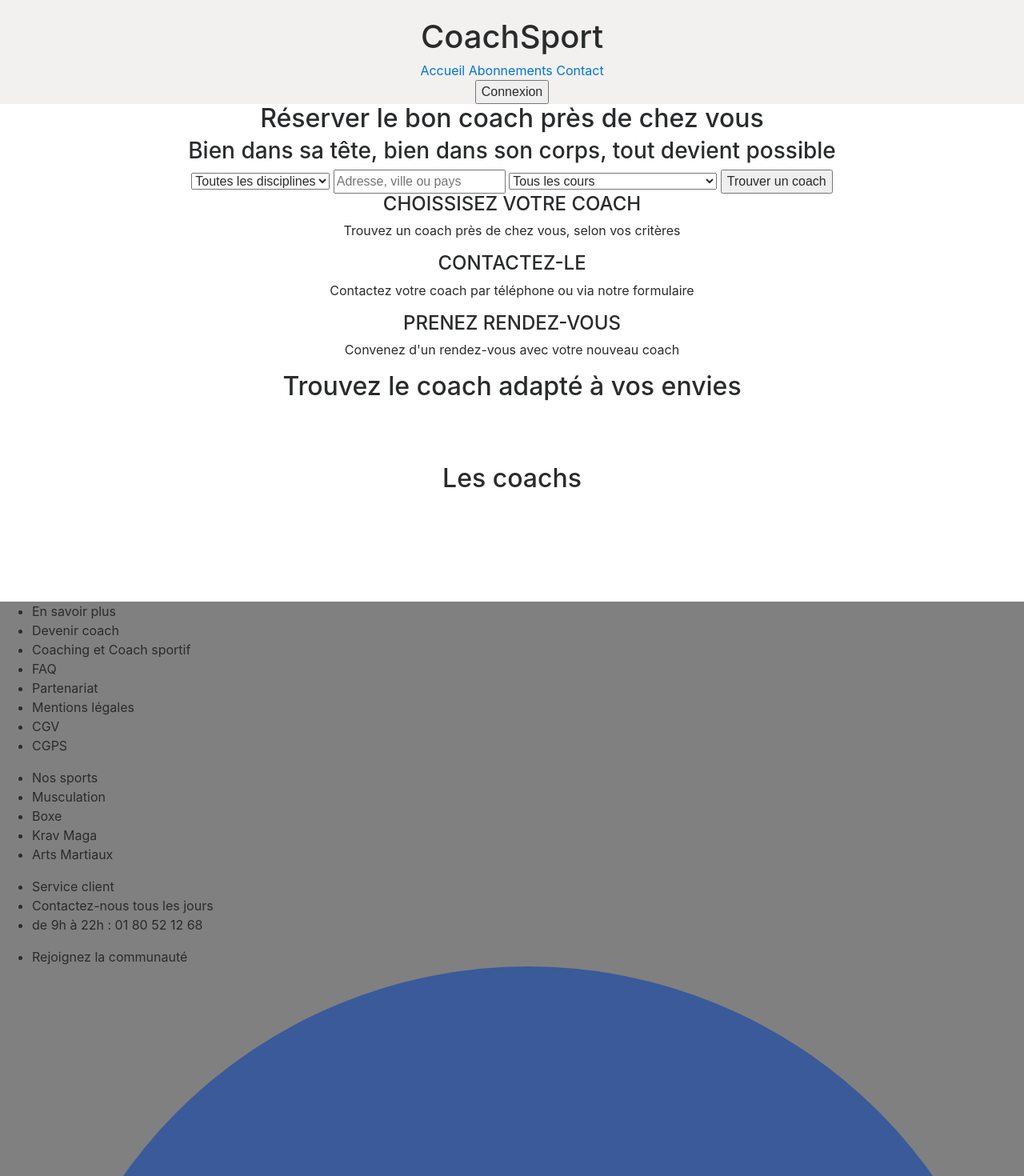
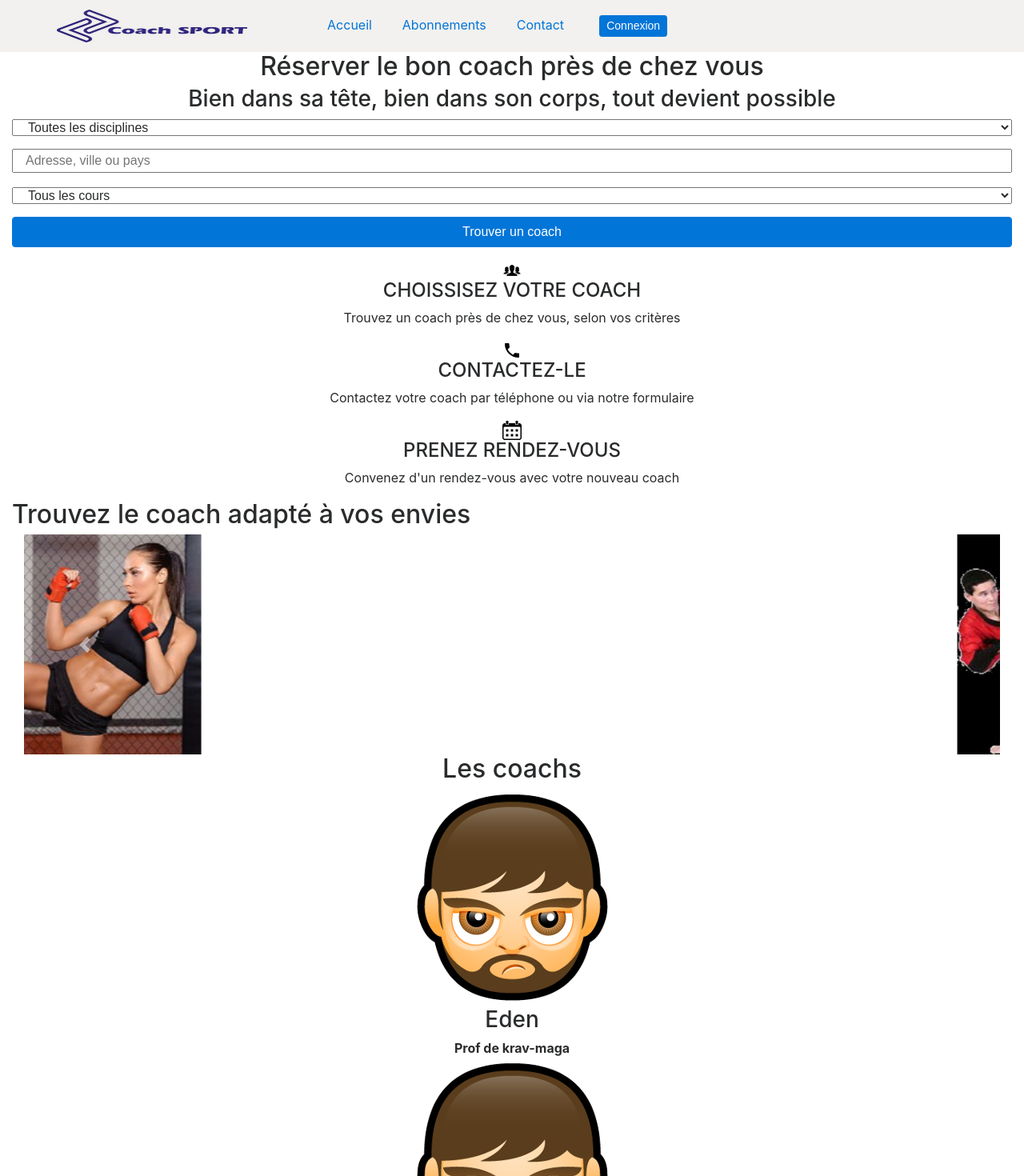
Before and after one commit to cyrilforrez/CoachSport, a plain HTML site: page index.html in a window 1280 px wide. Shown: the top 1470 px of the page at 80% size. Drawn offline with nearby package versions, Linux system fonts and the light colour scheme.

Commit message:
modif header, complete main and modif footer

```diff
--- a/index.html
+++ b/index.html
@@ -9,32 +9,41 @@
         <link rel="stylesheet" href="css/normalize.css">
         <link rel="stylesheet" href="css/main.css">
         <link rel="stylesheet" href="css/bootstrap.css">
-        <link rel="stylesheet" href="css/bootstrap-theme.min.css">
-        <link rel="stylesheet" href="js/jquery-3.2.1.min.js">
-        <link rel="stylesheet" href="js/bootstrap.min.js">
+        <link rel="stylesheet" href="css/bootstrap-theme.css">
+        <link rel="stylesheet" href="js/jquery-3.2.1.js">
+        <link rel="stylesheet" href="js/bootstrap.js">
     </head>
     <body>
 
-    <header>
-        <div>
-            <img src="" alt="">
-            <h1>CoachSport</h1>
-            <nav>
-                <a href="">Accueil</a>
-                <a href="">Abonnements</a>
-                <a href="">Contact</a>
+    <header class="container">
+        <div class="row">
+            <h1 class="hidden-xl-down">CoachSport</h1>
+
+        <nav class="navbar navbar-toggleable-sm navbar-light bg-faded">
+          <button class="navbar-toggler navbar-toggler-right" type="button" data-toggle="collapse" data-target="#navbarSupportedContent" aria-controls="navbarSupportedContent" aria-expanded="false" aria-label="Toggle navigation">
+            <span class="navbar-toggler-icon"></span>
+          </button>
+          <a class="navbar-brand" href="#"><img class="col-sm-8 col-md-8 col-lg-10 col-xl-10 offset-lg-1 offset-md-1" src="img/pc/images.jpeg" alt="logo du site"></a>
+
+          <div class="collapse navbar-collapse" id="navbarSupportedContent">
+            <ul class="navbar-nav mr-auto justify-content-center offset-lg-1">
+              <li class="nav-item active"><a class="col-md-2" href="index.html">Accueil</a></li>
+              <li class="nav-item"><a class="col-lg-2" href="html/tarifs.html">Abonnements</a></li>
+              <li class="nav-item"><a class="col-lg-2" href="html/contact.html">Contact</a></li>
+              <li class="nav-item"><button type="button" class="btn btn-primary btn-sm offset-lg-3">Connexion</button></li>
+            </ul>
+
+          </div>
         </nav>
-            <button>Connexion</button>
-        </div>
     </header>
 
-    <main>
-        <div>
-            <div>
+    <main class="container">
+        <div class="row">
+            <div class="col-sm-12">
                 <h2>Réserver le bon coach près de chez vous</h2>
                 <h3>Bien dans sa tête, bien dans son corps, tout devient possible</h3>
                 <form action="">
-                    <select name="disciplines" id="disciplines">
+                    <select class="col-sm-12 form-group" name="disciplines" id="disciplines">
                         <option value="">Toutes les disciplines</option>
                         <optgroup label="Coach Sportif">
                         <option value="261">Arts Martiaux</option>
@@ -42,141 +51,142 @@
                         <option value="40">Musculation</option>
                         <option value="31">Boxe</option> </optgroup>
                     </select>
-                    <input type="text" placeholder="Adresse, ville ou pays" autocomplete="off">
-                    <select name="type de leçons">
+                    <input class="col-sm-12 form-group" type="text" placeholder="Adresse, ville ou pays" autocomplete="off">
+                    <select class="col-sm-12 form-group" name="type de leçons">
                         <option value="">Tous les cours</option>
                         <option value="54">Cours particulier</option>
                         <option value="56">Cours semi collectif (max 4 pers.)</option>
                         <option value="55">Collectif (plu sde 4 pers)</option>
                     </select>
-                    <button>Trouver un coach</button>
+                    <button class="col-sm-12 btn btn-primary form-group">Trouver un coach</button>
                 </form>
             </div>
         </div>
 
-        <div>
-            <div>
-                <div>
-                    <a href=""></a>
-                    <i></i>
+        <div class="container">
+            <div class="row">
+                <div class="col-sm-12">
+                    <a href="#">
+                    <img src="img/pc/people.png"></a>
                     <h4>CHOISSISEZ VOTRE COACH</h4>
                     <p>Trouvez un coach près de chez vous, selon vos critères </p>
                 </div>
-                <div>
-                    <a href=""></a>
-                    <i></i>
+                <div class="col-sm-12">
+                    <a href="#">
+                    <img src="img/pc/call.svg"></a>
                     <h4>CONTACTEZ-LE</h4>
                     <p>Contactez votre coach par téléphone ou via notre formulaire </p>
                 </div>
-                <div>
-                    <a href=""></a>
-                    <i></i>
+                <div class="col-sm-12">
+                    <a href="#">
+                    <img src="img/pc/calendar.png"></a>
                     <h4>PRENEZ RENDEZ-VOUS</h4>
                     <p>Convenez d'un rendez-vous avec votre nouveau coach </p>
                 </div>
             </div>
         </div>
 
-        <div>
-            <div>
+        <div class="container">
+            <div class="row">
                 <h2>Trouvez le coach adapté à vos envies</h2>
+            <div id="carouselExampleIndicators" class="carousel slide col-sm-12" data-ride="carousel">
+              <ol class="carousel-indicators">
+                <li data-target="#carouselExampleIndicators" data-slide-to="0" class="active"></li>
+                <li data-target="#carouselExampleIndicators" data-slide-to="1"></li>
+                <li data-target="#carouselExampleIndicators" data-slide-to="2"></li>
+              </ol>
+              <div class="carousel-inner" role="listbox">
+                <div class="carousel-item active">
+                  <img class="d-block img-fluid col-sm-3" src="img/pc/box.jpg" alt="First slide">
                 </div>
-            <div>
-                <div>
-                    <div>
-                        <div>
-                            <img src="" alt="">
+                <div class="carousel-item">
+                  <img class="d-block img-fluid col-sm-3" src="img/pc/artsmartiaux.jpeg" alt="Second slide">
                 </div>
-                        <div>
-                            <img src="" alt="">
-                        </div>
-                        <div>
-                            <img src="" alt="">
+                <div class="carousel-item">
+                  <img class="d-block img-fluid col-sm-3" src="img/pc/krav-maga.png" alt="Third slide">
                 </div>
               </div>
-                    <a href="">
-                        <span></span>
-                        <span></span>
+              <a class="carousel-control-prev" href="#carouselExampleIndicators" role="button" data-slide="prev">
+                <span class="carousel-control-prev-icon" aria-hidden="true"></span>
+                <span class="sr-only">Previous</span>
               </a>
-                    <a href="">
-                        <span></span>
-                        <span></span>
+              <a class="carousel-control-next" href="#carouselExampleIndicators" role="button" data-slide="next">
+                <span class="carousel-control-next-icon" aria-hidden="true"></span>
+                <span class="sr-only">Next</span>
               </a>
             </div>
+
+        <div class="container">
+            <div class="row">
+                <h2 class="col-sm-12">Les coachs</h2>
+                <div class="col-sm-12">
+                    <a href="#">
+                        <img src="img/pc/a02.png" alt="photo">
+                    </a>
+                    <h3>Eden</h3>
+                    <strong>Prof de krav-maga</strong>
                 </div>
+                <div class="col-sm-12">
+                    <a href="#">
+                        <img src="img/pc/a02.png" alt="photo">
+                    </a>
+                    <h3>Jean</h3>
+                    <strong>prof de box</strong>
                 </div>
-
-        <div>
-            <div>
-                <h2>Les coachs</h2>
-                <div>
-                    <a href="">
-                        <img src="" alt="">
+                <div class="col-sm-12">
+                    <a href="#">
+                        <img src="img/pc/a02.png" alt="photo">
                     </a>
-                    <h3></h3>
-                    <strong></strong>
+                    <h3>Anne</h3>
+                    <strong>prof d'arts martiaux</strong>
                 </div>
-                <div>
-                    <a href="">
-                        <img src="" alt="">
+                <div class="col-sm-12">
+                    <a href="#">
+                        <img src="img/pc/a02.png" alt="photo">
                     </a>
-                    <h3></h3>
-                    <strong></strong>
-                </div>
-                <div>
-                    <a href="">
-                        <img src="" alt="">
-                    </a>
-                    <h3></h3>
-                    <strong></strong>
-                </div>
-                <div>
-                    <a href="">
-                        <img src="" alt="">
-                    </a>
-                    <h3></h3>
-                    <strong></strong>
+                    <h3>Mélissa</h3>
+                    <strong>prof de musuculation</strong>
                 </div>
             </div>
         </div>
     </main>
 
     <footer>
-        <div>
-            <div>
-                <ul>
-                    <li>En savoir plus</li>
-                    <li>Devenir coach</li>
-                    <li>Coaching et Coach sportif</li>
-                    <li>FAQ</li>
-                    <li>Partenariat</li>
-                    <li>Mentions légales</li>
-                    <li>CGV</li>
-                    <li>CGPS</li>
+        <div class="container">
+            <div class="row">
+                <ul class="col-sm-4 navbar-nav">
+                    <li class="nav-item"><strong>En savoir plus</strong></li>
+                    <li class="nav-item">Devenir coach</li>
+                    <li class="nav-item">Coaching et Coach sportif</li>
+                    <li class="nav-item">FAQ</li>
+                    <li class="nav-item">Partenariat</li>
+                    <li class="nav-item">Mentions légales</li>
+                    <li class="nav-item">CGV</li>
+                    <li class="nav-item">CGPS</li>
                 </ul>
-                <ul>
-                    <li>Nos sports</li>
-                    <li>Musculation</li>
-                    <li>Boxe</li>
-                    <li>Krav Maga</li>
-                    <li>Arts Martiaux</li>
+                <ul class="col-sm-4 navbar-nav">
+                    <li class="nav-item"><strong>Nos sports</strong></li>
+                    <li class="nav-item">Musculation</li>
+                    <li class="nav-item">Boxe</li>
+                    <li class="nav-item">Krav Maga</li>
+                    <li class="nav-item">Arts Martiaux</li>
                 </ul>
-                <ul>
-                    <li>Service client</li>
-                    <li>Contactez-nous tous les jours</li>
-                    <li>de 9h à 22h : 01 80 52 12 68</li>
+                <ul class="col-sm-4 navbar-nav">
+                    <li class="nav-item"><strong>Service client</strong></li>
+                    <li class="nav-item">Contactez-nous tous les jours</li>
+                    <li class="nav-item">de 9h à 22h : 01 80 52 12 68</li>
                 </ul>
-                <ul>
-                    <li>Rejoignez la communauté</li>
-                    <li><a href=""><img src="img/pc/Facebook.svg"></a></li>
-                    <li><a href=""></a></li>
-                    <li><a href=""></a></li>
+                <ul class="col-sm-4 navbar-nav">
+                    <li class="nav-item"><strong>Rejoignez la communauté</strong></li>
+                    <li class="nav-item"><a href=""><img src="img/pc/Facebook.jpg"></a></li>
+                    <li class="nav-item"><a href=""><img src="img/pc/Twitter.jpg"></a></li>
+                    <li class="nav-item"><a href=""><img src="img/pc/Instagram.jpg"></a></li>
                 </ul>
             </div>
         </div>
     </footer>
 
-        <script src="js/jquery-3.2.1.min.js"></script>
-        <script src="js/bootstrap.min.js"></script>
+        <script src="js/jquery-3.2.1.js"></script>
+        <script src="js/bootstrap.js"></script>
     </body>
 </html>
```
Lines whose indentation alone changed are shown as unchanged.
